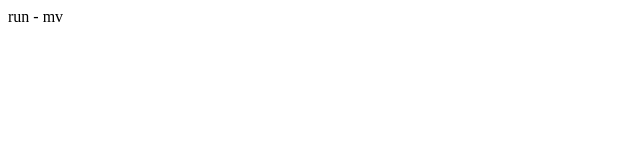
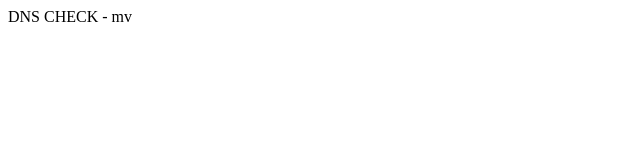
Before and after one commit to Marcovista/demoprojectsN1, a plain HTML site: page index.html in a window 1280 px wide. Shown: the full height of the page, 0-640 px from the left. Drawn offline with Linux system fonts and the light colour scheme.

Commit message:
Update index.html

```diff
--- a/index.html
+++ b/index.html
@@ -6,6 +6,6 @@
         <title>-.-</title>
     </head>
     <body>
-    run - mv
+    DNS CHECK - mv
     </body>
 </html>
```
